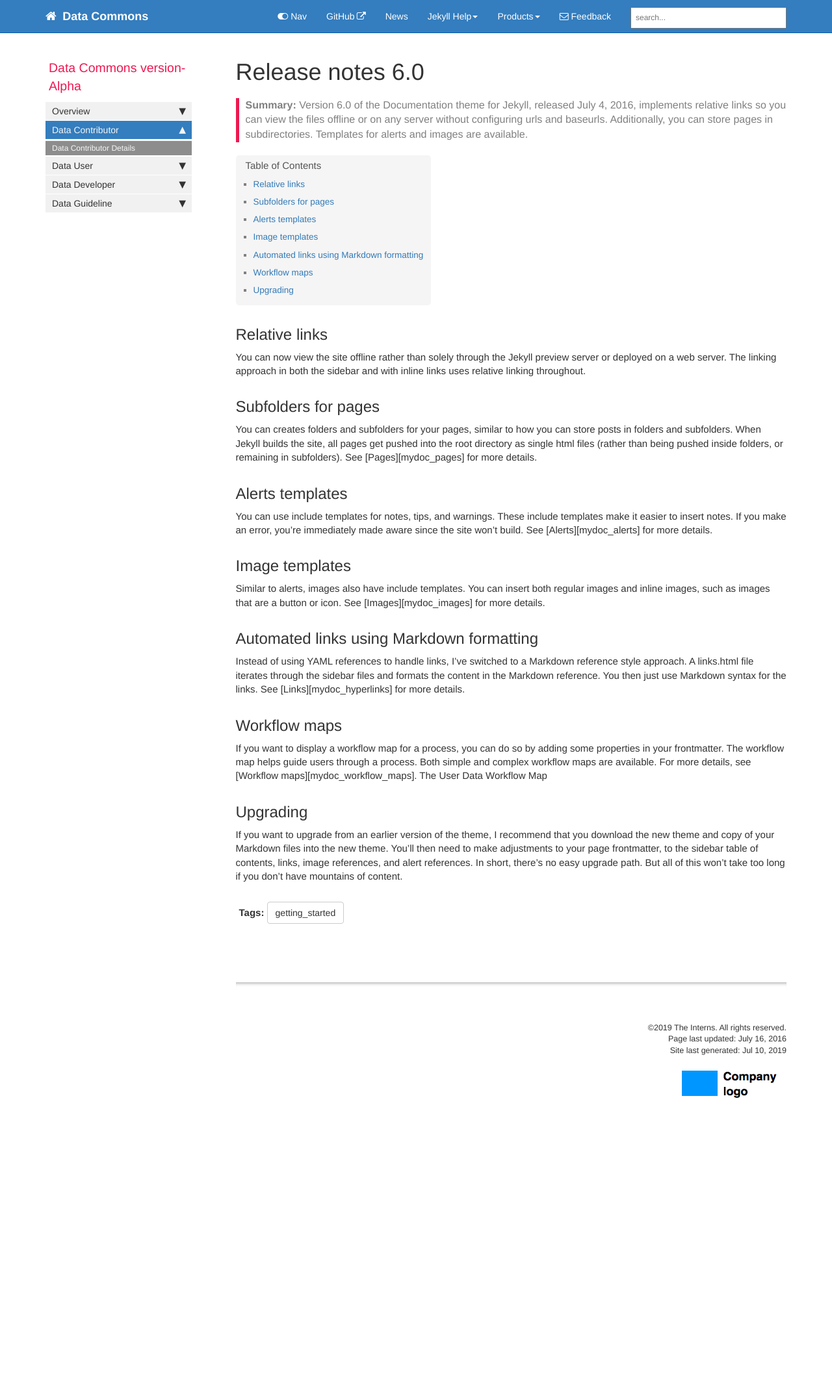
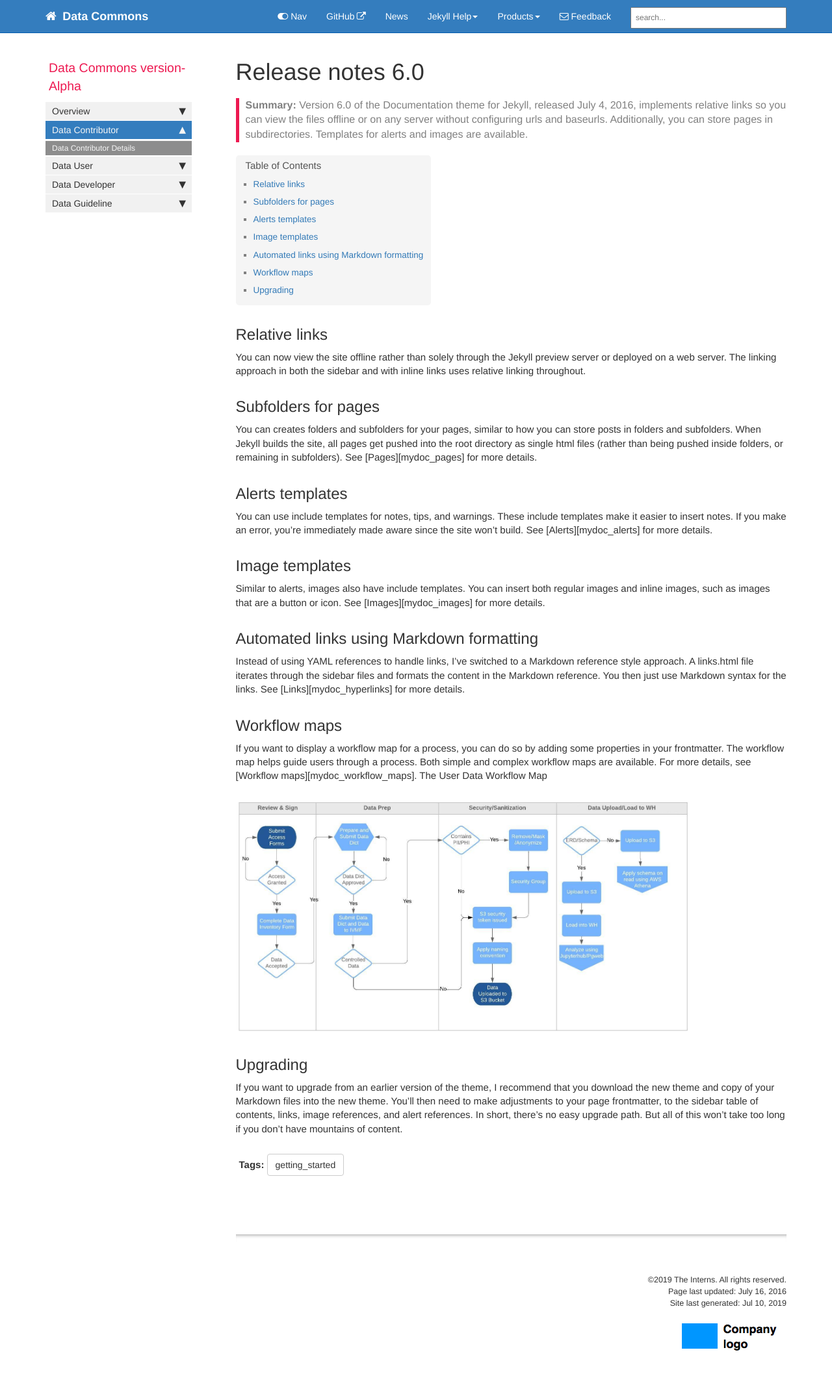
Before and after one commit to data-commons-alpha/data-commons, a Jekyll site: the page built from pages/mydoc/mydoc_release_notes_60.md, in a window 1280 px wide. Shown: the whole page at 65% size. Built offline with Jekyll 4.4.1, drawn with Linux system fonts in a browser that asks for light colours; comment, search, counter and statistics services are not loaded; before the commit the page ends 1766 px from its top, so only the background shows below that.

Commit message:
Added Image to contributor workflow

```diff
--- a/pages/mydoc/mydoc_release_notes_60.md
+++ b/pages/mydoc/mydoc_release_notes_60.md
@@ -34,6 +34,8 @@ Instead of using YAML references to handle links, I've switched to a Markdown re
 If you want to display a workflow map for a process, you can do so by adding some properties in your frontmatter. The workflow map helps guide users through a process. Both simple and complex workflow maps are available. For more details, see [Workflow maps][mydoc_workflow_maps].
 The User Data Workflow Map
 
+![Contributor](/data-commons/images/Contributor.jpeg)
+
 ## Upgrading
 
 If you want to upgrade from an earlier version of the theme, I recommend that you download the new theme and copy of your Markdown files into the new theme. You'll then need to make adjustments to your page frontmatter, to the sidebar table of contents, links, image references, and alert references. In short, there's no easy upgrade path. But all of this won't take too long if you don't have mountains of content.
```
